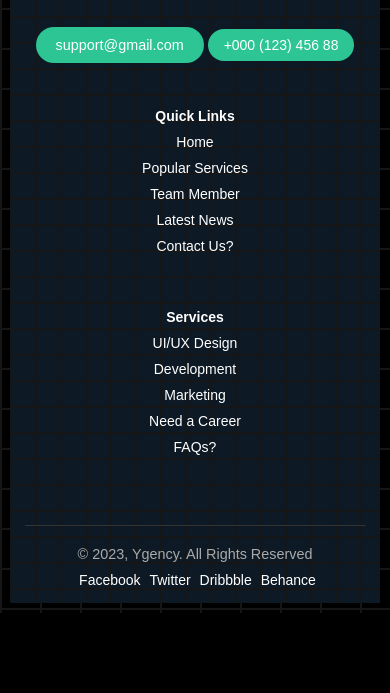
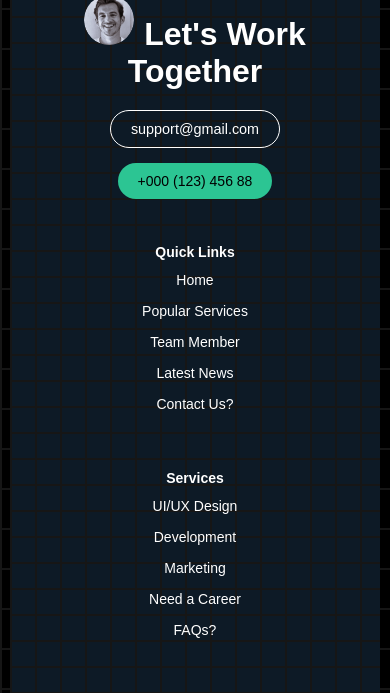
Before and after one commit to MrsPriti/task5, a plain HTML site: page index.html in a window 390 px wide. Shown: the part 5672-6365 px from the top of the page. Before the commit the page ends 6285 px from the top, so only its background shows below. Drawn offline with nearby package versions, Linux system fonts and the light colour scheme.

Commit message:
Add files via upload

```diff
--- a/index.html
+++ b/index.html
@@ -321,8 +321,10 @@
             <div class="contact-info">
                 <img src="logo (1).png" alt="Logo Image" class="logo-img">
                 <h2><img src="author3.png" alt="Profile Image" class="profile-img">Let's Work Together</h2>
-                    <p class="support"> support@gmail.com</p>
+                <div class="contact-details">
+                    <p class="support">support@gmail.com</p>
                     <a href="tel:+00012345688" class="phone-number">+000 (123) 456 88</a>
+                </div>
             </div>
 
             <div class="quick-links">
@@ -347,14 +349,13 @@
                 </ul>
             </div>
         </div>
-
         <div class="footer-bottom">
             <p>&copy; 2023, Ygency. All Rights Reserved</p>
             <div class="social-links">
-                    <a href="#">Facebook</a>
-                    <a href="#">Twitter</a>
-                    <a href="#">Dribbble</a>
-                    <a href="#">Behance</a>
+                <a href="#" aria-label="Facebook"><i class="fab fa-facebook-f"></i>Facebook</a>
+                <a href="#" aria-label="Twitter"><i class="fab fa-twitter"></i>Twitter</a>
+                <a href="#" aria-label="Dribbble"><i class="fab fa-dribbble"></i>Dribble</a>
+                <a href="#" aria-label="Behance"><i class="fab fa-behance"></i>Behance</a>
             </div>
         </div>
     </footer>
--- a/style.css
+++ b/style.css
@@ -1617,7 +1617,7 @@ blockquote p{
 }
 
 .contact-info {
-    flex: 1;
+    display: block;
 }
 .contact-info .logo-img{
     width: 60%;
@@ -1641,24 +1641,97 @@ blockquote p{
     height: 50px;
 }
 
-.contact-info .phone-number {
+.contact-details {
+    display: flex; /* Use flexbox to align items side by side */
+    justify-content: space-between; /* Spread them out to the ends */
+    align-items: center; /* Vertically center the items */
+    gap: 10px; /* Add space between the two elements */
+    margin-top: 20px;
+}
+
+.contact-info .support {
     display: inline-block;
     padding: 10px 20px;
-    background-color: #2cc593;
-    color: #fff;
-    border-radius: 20px;
-    margin-top: 20px;
-    text-decoration: none;
-}
-.contact-info  .support{
-    display: inline-block;
+    color: white; /* Set the text color to white */
+    border: 1px solid white; /* Add a white border */
+    border-radius: 20px; /* Keep the rounded corners */
+    text-decoration: none; /* Ensure there's no underline */
+    flex-grow: 1; /* Allow the support email to take available space */
+    text-align: center; /* Center the text */
+    transition: background-color 0.3s ease; /* Smooth transition for hover effect */
+}
+
+.contact-info .support:hover {
+    background-color: #2cc593; /* Change background color on hover */
+    color: black; /* Change text color to black on hover */
+    cursor: pointer; /* Change cursor to pointer to indicate it's clickable */
+}
+
+.contact-info .phone-number {
     padding: 10px 20px;
     background-color: #2cc593;
-
-    color: #fff;
+    color:black;
     border-radius: 20px;
-    margin-top: 20px;
     text-decoration: none;
+    flex-grow: 1; /* Allow the phone number to take available space */
+    white-space: nowrap; /* Ensure the phone number stays on one line */
+    text-align: center; /* Center the phone number text */
+    transition: background-color 0.3s ease, color 0.3s ease; /* Add transition for background and text color */
+}
+
+.contact-info .phone-number:hover {
+
+    color:white; /* Change text color to green on hover */
+    cursor: pointer; /* Change cursor to pointer on hover */
+}
+
+/* Media Queries for Responsive Design */
+@media (max-width: 768px) {
+    .footer-content {
+        flex-direction: column; /* Stack items vertically on smaller screens */
+        align-items: center; /* Center items */
+        text-align: center; /* Center text for better readability */
+    }
+
+    .contact-info h2 {
+        font-size: 2.5rem; /* Reduce font size */
+    }
+
+    .contact-info p {
+        font-size: 1rem; /* Reduce font size for paragraphs */
+    }
+
+    .contact-info .logo-img {
+        width: 80%; /* Make logo image larger on small screens */
+    }
+
+    .contact-details {
+        flex-direction: column; /* Stack contact details vertically */
+        gap: 5px; /* Adjust gap for smaller screens */
+    }
+
+    .contact-info .support,
+    .contact-info .phone-number {
+        flex-basis: 100%; /* Make buttons full width */
+        margin-bottom: 10px; /* Add space between buttons */
+    }
+}
+
+@media (max-width: 480px) {
+    .contact-info h2 {
+        font-size: 2rem; /* Further reduce font size for very small screens */
+    }
+
+    .contact-info p {
+        font-size: 0.9rem; /* Further reduce font size for paragraphs */
+    }
+
+    .contact-info .logo-img {
+        width: 90%; /* Make logo image even larger on very small screens */
+    }
+}
+.quick-links{
+    margin-left: 25%;
 }
 .quick-links, .services {
     flex: 1;
@@ -1671,6 +1744,7 @@ blockquote p{
 
 .quick-links li, .services li {
     margin-bottom: 10px;
+    line-height: 2;
 }
 
 .quick-links a, .services a {
@@ -1706,57 +1780,38 @@ blockquote p{
 .social-links a:hover {
     color: #2cc593;
 }
-/* Responsive Design */
-@media (max-width: 768px) {
-    .footer-content {
-        flex-direction: column; /* Stack sections vertically on small screens */
-        text-align: center;
-    }
-
-    .contact-info, .quick-links, .services {
-        flex: unset; /* Remove flex properties for stacked layout */
-        width: 100%; /* Full width for each section */
-        margin-bottom: 20px;
+/* Media Queries for Responsive Design */
+@media (max-width: 768px) {
+    .quick-links {
+        margin-left: 0; /* Remove left margin on smaller screens */
+        text-align: center; /* Center text for better readability */
+    }
+
+    .quick-links, .services {
+        flex-basis: 100%; /* Stack columns on small screens */
+        margin: 10px 0; /* Add margin for spacing */
     }
 
     .footer-bottom {
-        flex-direction: column; /* Stack footer bottom content vertically */
-        text-align: center;
-        gap: 10px;
-    }
-
-    .contact-info h2 {
-        font-size: 2rem; /* Adjust font size for smaller screens */
-    }
-
-    .contact-info p, .footer-bottom p {
-        font-size: 1rem; /* Adjust text size */
+        flex-direction: column; /* Stack footer bottom elements vertically */
+        align-items: flex-start; /* Align items to the left */
+    }
+
+    .social-links {
+        margin-top: 10px; /* Add spacing above social links */
+    }
+}
+
+@media (max-width: 480px) {
+    .quick-links li, .services li {
+        line-height: 1.5; /* Adjust line height for smaller screens */
+    }
+
+    .footer-bottom {
+        padding-top: 10px; /* Reduce padding for smaller screens */
     }
 
     .social-links a {
-        margin-left: 5px; /* Reduce spacing between social icons */
-    }
-}
-
-@media (max-width: 480px) {
-    .contact-info h2 {
-        font-size: 1.5rem; /* Further reduce the font size for very small screens */
-    }
-
-    .contact-info p, .footer-bottom p {
-        font-size: 0.9rem; /* Smaller text for very small screens */
-    }
-
-    .contact-info .logo-img {
-        width: 50%; /* Make logo smaller for very small screens */
-    }
-
-    .contact-info .profile-img {
-        width: 30px; /* Reduce profile image size */
-        height: 30px;
-    }
-
-    .contact-info .phone-number {
-        padding: 8px 16px; /* Slightly smaller padding */
-    }
-}
+        margin-left: 5px; /* Reduce margin for smaller screens */
+    }
+}
```
Lines whose indentation alone changed are shown as unchanged.
